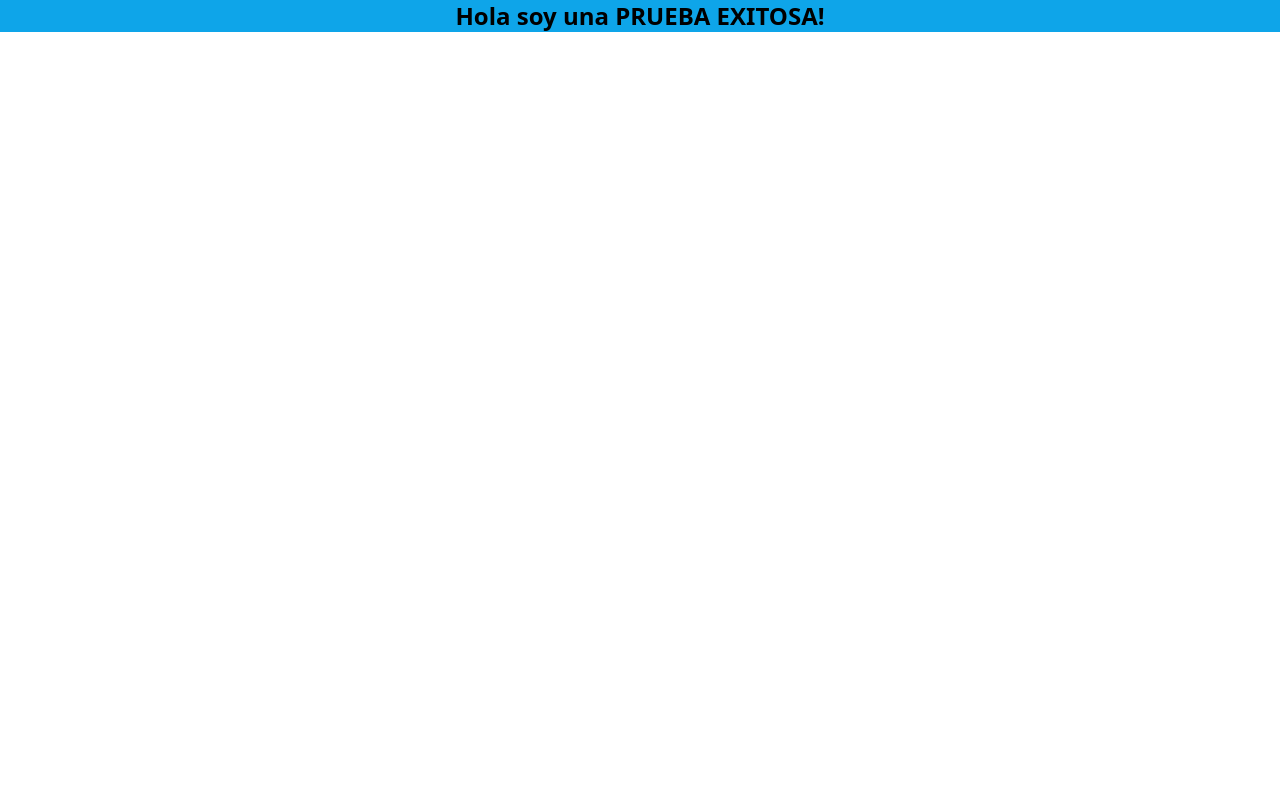
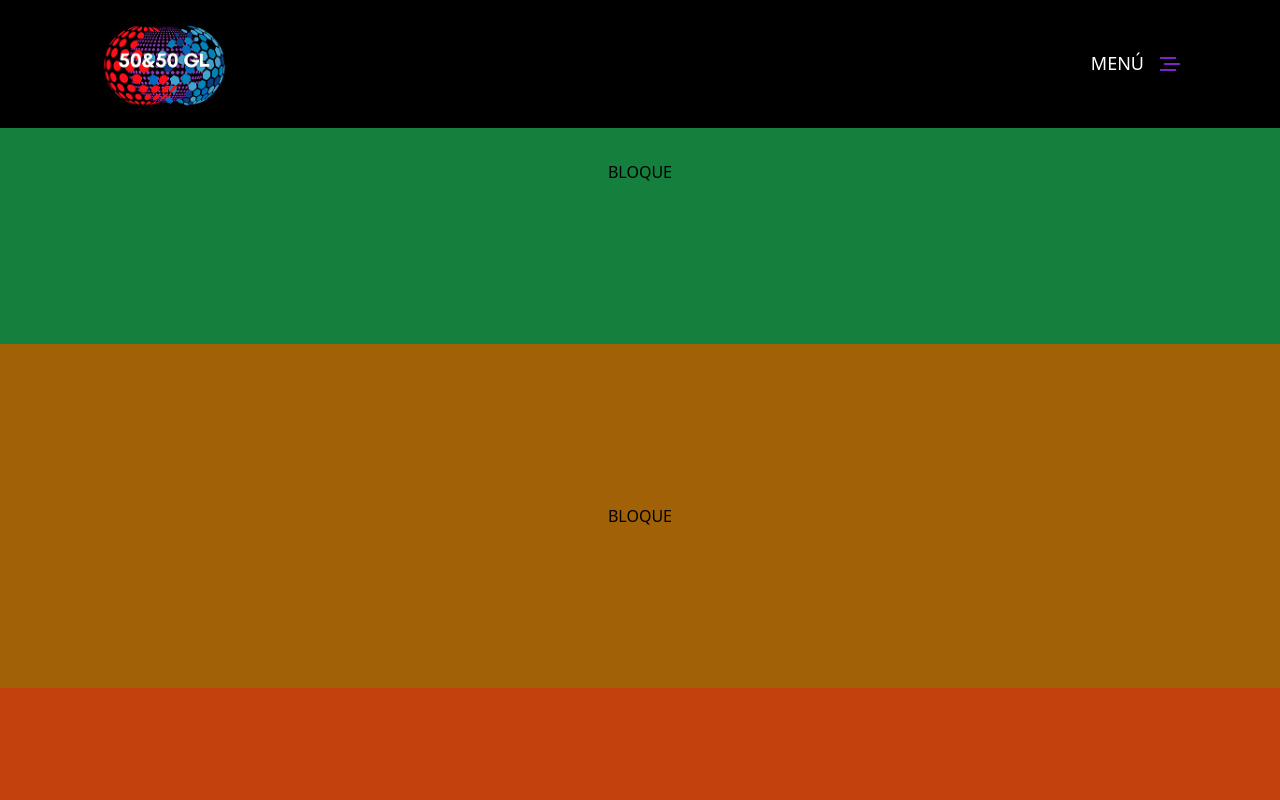
Before and after one commit to jaimeramis/5050gl, a React (Vite) app: page / in a window 1280 px wide. Shown: the top 800 px of the page. Built offline with nearby package versions, Linux system fonts and the light colour scheme.

Commit message:
Navbar component

```diff
--- a/index.html
+++ b/index.html
@@ -4,12 +4,12 @@
     <meta charset="UTF-8" />
     <link rel="icon" type="image/svg+xml" href="/vite.svg" />
     <meta name="viewport" content="width=device-width, initial-scale=1.0" />
-    <title>Vite + React</title>
+    <title>Por un mundo 50&50</title>
     <!--Tailwind CSS -->
-    <link rel="stylesheet" href="/src/index.css">
+    <link rel="stylesheet" href="/src/index.css" />
   </head>
   <body>
-    <div id="root"></div>
+    <main id="root"></main>
     <script type="module" src="/src/main.jsx"></script>
   </body>
 </html>
--- a/src/App.jsx
+++ b/src/App.jsx
@@ -1,5 +1,16 @@
-import Prueba from "./components/prueba";
+import Navbar from "./components/navbar";
 
 export default function App() {
-  return <><Prueba></Prueba></>;
+  return (
+    <>
+      <Navbar></Navbar>
+      <h4 className="bg-green-700 py-40 text-center">BLOQUE</h4>
+      <h4 className="bg-yellow-700 py-40 text-center">BLOQUE</h4>
+      <h4 className="bg-orange-700 py-40 text-center">BLOQUE</h4>
+      <h4 className="bg-red-700 py-40 text-center">BLOQUE</h4>
+      <h4 className="bg-blue-700 py-40 text-center">BLOQUE</h4>
+      <h4 className="bg-gray-700 py-40 text-center">BLOQUE</h4>
+      <h4 className="bg-purple-700 py-40 text-center">BLOQUE</h4>
+    </>
+  );
 }
--- /dev/null
+++ b/src/components/navbar.jsx
@@ -0,0 +1,127 @@
+import { useState, useEffect } from "react";
+
+export default function Prueba() {
+  //Afecta a la apertura y cierre del Menú:
+  const [isModalOpen, setIsModalOpen] = useState(false);
+
+  // Afecta al efecto de hover de la navegación del Menú:
+  const [hoveredLink, setHoveredLink] = useState(null);
+
+  const handleMouseEnter = (index) => setHoveredLink(index);
+  const handleMouseLeave = () => setHoveredLink(null);
+
+  //Afecta a la apertura y cierre del Menú:
+  const toggleModal = () => {
+    setIsModalOpen(!isModalOpen);
+  };
+
+  useEffect(() => {
+    if (isModalOpen) {
+      document.body.style.overflow = "hidden"; // Desactiva scroll del body
+    } else {
+      document.body.style.overflow = ""; // Reactiva scroll del body
+    }
+
+    return () => {
+      document.body.style.overflow = ""; // Limpieza
+    };
+  }, [isModalOpen]);
+
+  return (
+    <>
+      <section className="bg-black bg-opacity-100 flex h-32 items-center justify-between fixed w-full z-40 px-4">
+        <div className="mx-auto flex w-full max-w-[1080px] items-center justify-between">
+          <img
+            className="w-full max-w-[118px] sm:max-w-32"
+            src="src/static/img/logo.png"
+            alt="Logo 50&50gl"
+          />
+
+          <button
+            onClick={toggleModal}
+            className="flex items-center text-purple-700"
+          >
+            <h2 className="text-[16px] sm:text-[18px] pr-4 uppercase text-white">
+              Menú
+            </h2>
+            <svg
+              className="block h-5 w-5 fill-current"
+              viewBox="0 0 20 20"
+              xmlns="http://www.w3.org/2000/svg"
+            >
+              <path className="-translate-x-1" d="M0 3h20v2H0V3z"></path>
+              <path className="translate-x-1" d="M0 9h20v2H0V9z"></path>
+              <path className="-translate-x-1" d="M0 15h20v2H0v-2z"></path>
+            </svg>
+          </button>
+        </div>
+      </section>
+
+      {/* MOBILE MODAL NAV */}
+      {isModalOpen && (
+        <div className="fixed w-full h-screen bg-white z-50">
+          {/* MOBILE HEADER */}
+          <section className="flex justify-between h-32 sm:px-0 px-4">
+            <div className="mx-auto flex w-full max-w-[1096px] items-center justify-between">
+              <img
+                className="w-full max-w-[118px] sm:max-w-32"
+                src="src/static/img/logo.png"
+                alt="Logo 50&50gl"
+              />
+
+              <button
+                onClick={toggleModal}
+                className="text-white bg-purple-700 p-2 rounded-full"
+                aria-label="Cerrar"
+              >
+                <svg
+                  xmlns="http://www.w3.org/2000/svg"
+                  className="h-6 w-6"
+                  fill="none"
+                  viewBox="0 0 24 24"
+                  stroke="currentColor"
+                  strokeWidth={2}
+                >
+                  <path
+                    strokeLinecap="round"
+                    strokeLinejoin="round"
+                    d="M6 18L18 6M6 6l12 12"
+                  />
+                </svg>
+              </button>
+            </div>
+          </section>
+          {/* END MOBILE HEADER */}
+          {/* NAVIGATION */}
+          <nav className="flex flex-col items-center justify-center mx-auto w-full max-w-[1080px] px-4">
+            {[
+              "Quienes somos",
+              "Liderazgo",
+              "#Chicasimparables",
+              "WomenxWomen",
+              "Noticias",
+              "Contacto",
+            ].map((text, index) => (
+              <a
+                key={index}
+                href="#"
+                className="w-full pb-4 text-[1.8rem] sm:text-[4rem] sm:hover:text-sky-700 transition duration-300 ease-in-out flex items-center"
+                onMouseEnter={() => handleMouseEnter(index)}
+                onMouseLeave={handleMouseLeave}
+              >
+                <span
+                  className={`bg-sky-700 h-10 block transition-all duration-300
+                    ${hoveredLink === index && "sm:w-16 sm:mr-3"}
+                    ${hoveredLink !== index && "sm:w-0 sm:mr-0"}`}
+                ></span>
+                <span>{text}</span>
+              </a>
+            ))}
+          </nav>
+          {/*END NAVIGATION */}
+        </div>
+      )}
+      {/* END MOBILE MODAL NAV */}
+    </>
+  );
+}
--- a/src/components/prueba.jsx
+++ /dev/null
@@ -1,7 +0,0 @@
-export default function Prueba() {
-  return (
-    <h1 className="bg-sky-500 text-center text-2xl font-bold">
-      Hola soy una PRUEBA EXITOSA!
-    </h1>
-  );
-}
```
Also changed, not shown: src/static/img/logo.png (added), 1 other file (tests, documents, lock files or other folders).
